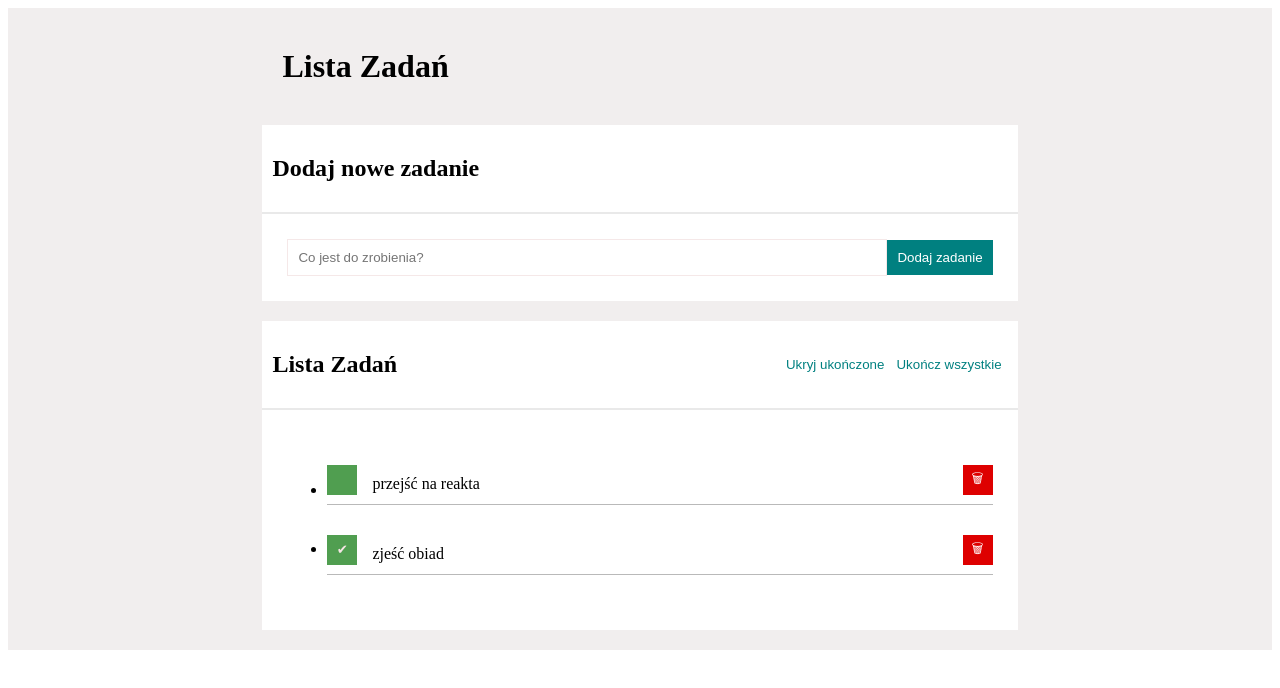
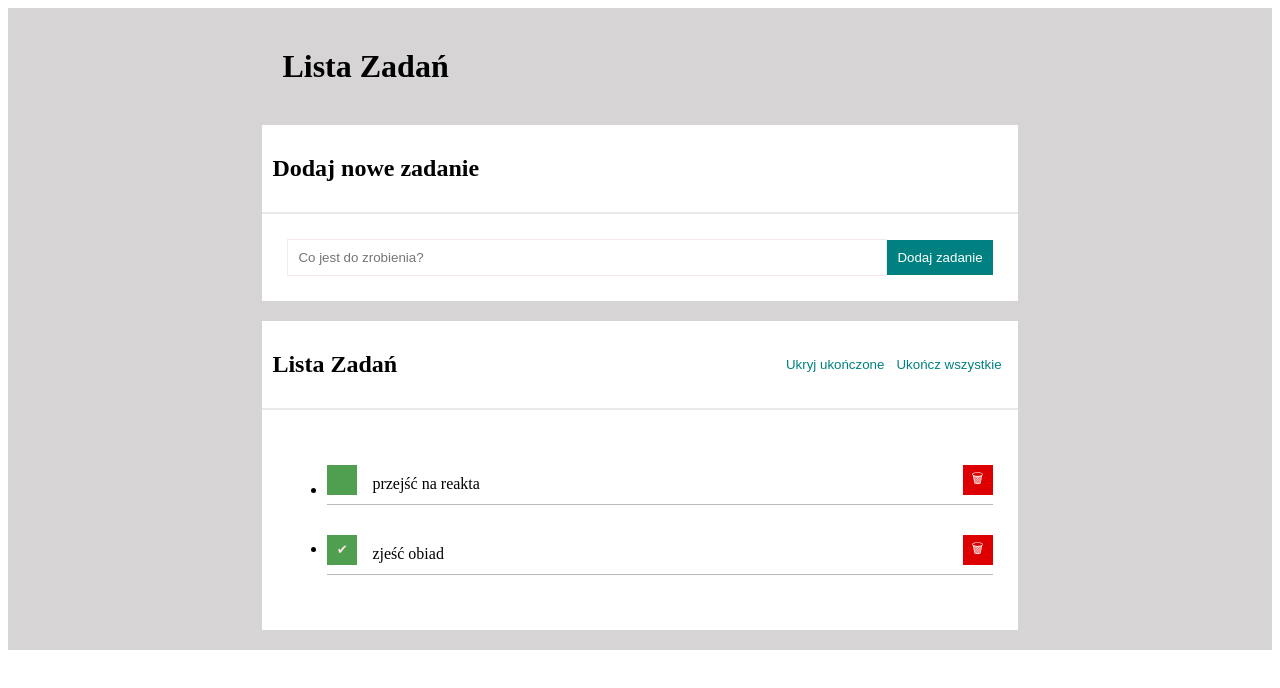
Before and after one commit to AlinaApaydin/todo-list-react, a React (Create React App) app: page / in a window 1280 px wide. Shown: the top 688 px of the page. Built offline with nearby package versions, Linux system fonts and the light colour scheme.

Commit message:
color changed

```diff
--- a/src/Container/style.css
+++ b/src/Container/style.css
@@ -14,7 +14,7 @@ html {
     grid-gap: 20px;
     padding: 20px;
     margin: 0 auto;
-    background-color: rgb(241, 238, 238)
+    background-color: rgb(214, 212, 212)
 }
 
 @media (max-width: 700px) {
```
